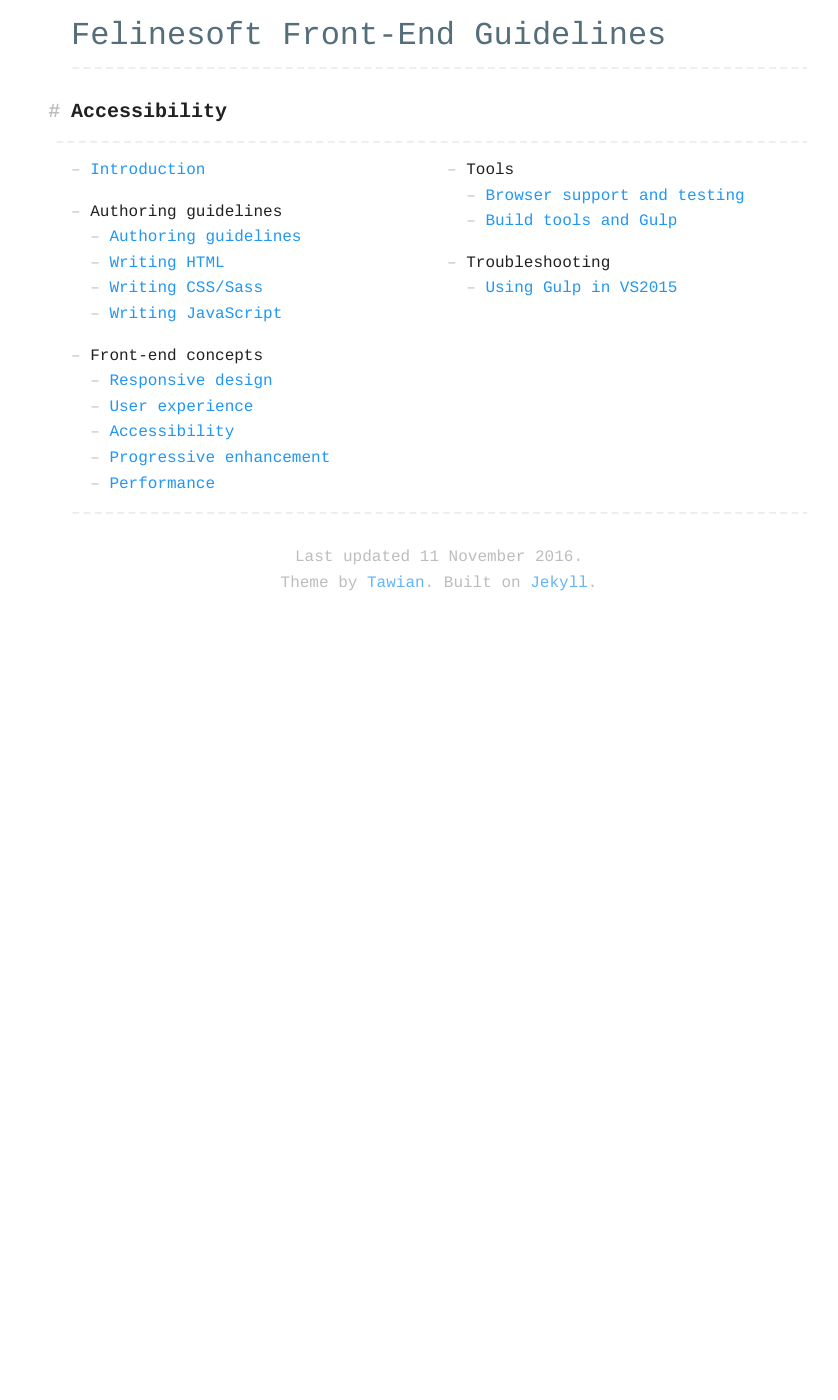
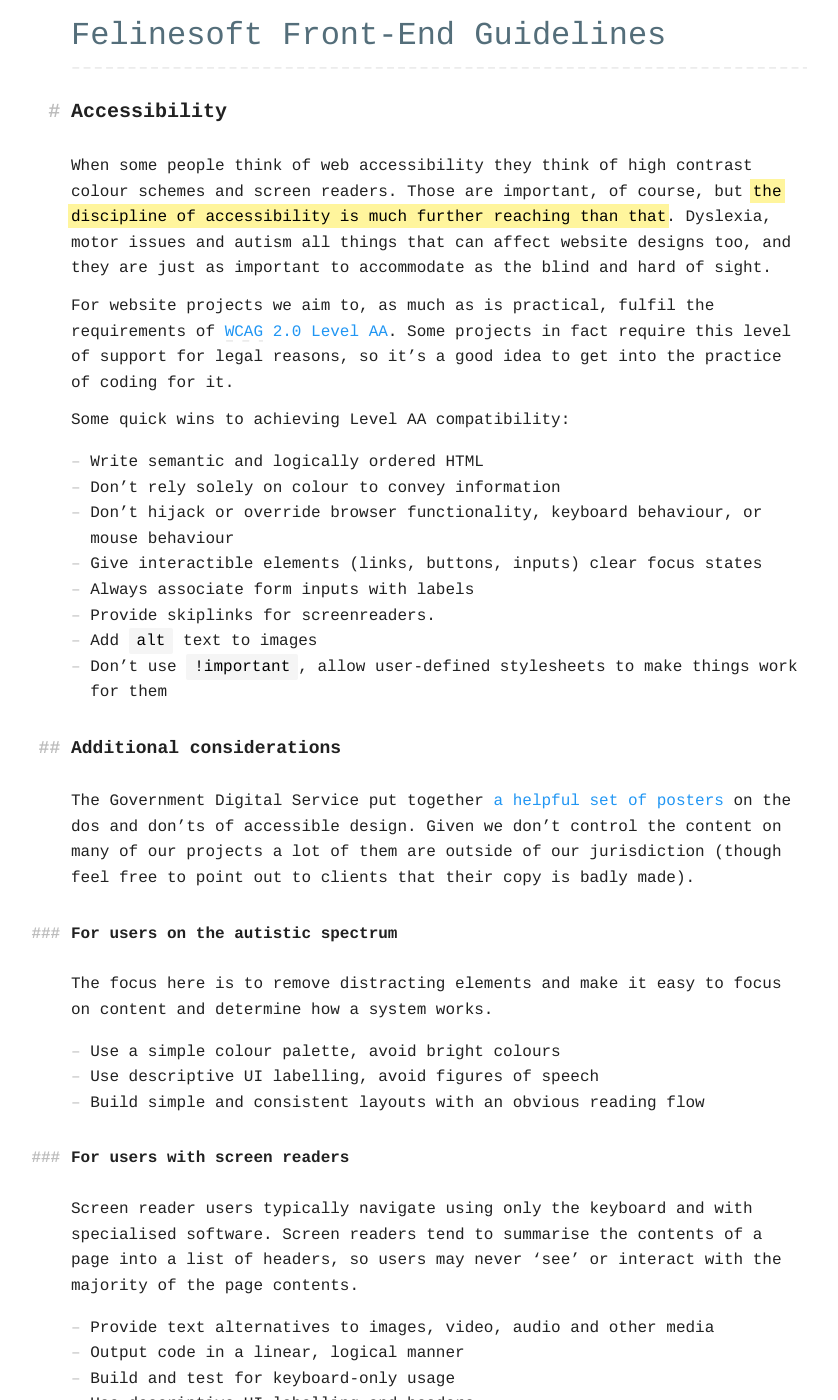
Before and after one commit to querkmachine/FSFrontEndDocs, a Jekyll site: the page built from concepts/accessibility.md, in a window 1280 px wide and 1400 px high. Shown: the whole window, without its empty margins (201-1039 px from the left). Built offline with Jekyll 4.4.1, drawn with Linux system fonts in a browser that asks for light colours; some of the changed text lies outside the part shown.

Commit message:
Accessibility page, version 1

```diff
--- a/concepts/accessibility.md
+++ b/concepts/accessibility.md
@@ -2,3 +2,80 @@
 layout: default
 title: Accessibility
 ---
+
+When some people think of web accessibility they think of high contrast colour schemes and screen readers. Those are important, of course, but <mark>the discipline of accessibility is much further reaching than that</mark>. Dyslexia, motor issues and autism all things that can affect website designs too, and they are just as important to accommodate as the blind and hard of sight.
+
+For website projects we aim to, as much as is practical, fulfil the requirements of [<abbr title="Web Content Accessibility Group">WCAG</abbr> 2.0 Level AA](https://www.wuhcag.com/wcag-checklist/). Some projects in fact require this level of support for legal reasons, so it's a good idea to get into the practice of coding for it.
+
+Some quick wins to achieving Level AA compatibility:
+
+* Write semantic and logically ordered HTML
+* Don't rely solely on colour to convey information
+* Don't hijack or override browser functionality, keyboard behaviour, or mouse behaviour
+* Give interactible elements (links, buttons, inputs) clear focus states
+* Always associate form inputs with labels
+* Provide skiplinks for screenreaders.
+* Add `alt` text to images
+* Don't use `!important`, allow user-defined stylesheets to make things work for them
+
+## Additional considerations
+
+The Government Digital Service put together [a helpful set of posters](https://accessibility.blog.gov.uk/2016/09/02/dos-and-donts-on-designing-for-accessibility/) on the dos and don'ts of accessible design.
+Given we don't control the content on many of our projects a lot of them are outside of our jurisdiction (though feel free to point out to clients that their copy is badly made).
+
+### For users on the autistic spectrum
+
+The focus here is to remove distracting elements and make it easy to focus on content and determine how a system works.
+
+* Use a simple colour palette, avoid bright colours
+* Use descriptive UI labelling, avoid figures of speech
+* Build simple and consistent layouts with an obvious reading flow
+
+### For users with screen readers
+
+Screen reader users typically navigate using only the keyboard and with specialised software. Screen readers tend to summarise the contents of a page into a list of headers, so users may never 'see' or interact with the majority of the page contents.
+
+* Provide text alternatives to images, video, audio and other media
+* Output code in a linear, logical manner
+* Build and test for keyboard-only usage
+* Use descriptive UI labelling and headers
+* Don't rely solely on appearance to determine content hierarchy
+* Don't rely on other document text formats to convey information (PDFs, Word documents)
+
+### For users with low vision
+
+Not all users of screen readers are blind, not all who don't use screen readers aren't. The focus here is in contrast, visibility and making sure things can get big.
+
+* Use strongly contrasting colours and a reasonable default font size (minimum of 16px on all screen sizes)
+* Ensure all copy is visible without scrolling horizontally, when the page is zoomed in 200%
+
+### For users with physical or motor disabilities
+
+Make common actions simple to perform and easy to find.
+
+* Make actionable elements large, and put sufficient space between them
+* Design with touch screens and speech navigation in mind
+* Don't require significant amounts of typing or scrolling to achieve common actions
+
+### For users who are deaf or hard of hearing
+
+Don't rely on audio for things!
+
+* Allow users to choose communication methods in contact forms; don't make telephone to the only means of contact
+* Don't rely on video or audio to convey information, or provide transcripts where you do
+* Don't use sound as a notifier or prompt, have a visual alternative
+
+### For users with dyslexia
+
+Typography and the formatting of text plays a large part in things being difficult to read. Underlines, italics and capitalisation change the shape of letters, making life harder for dyslexic people.
+
+* Use images and diagrams to convey complex information
+* Keep text left aligned
+* Keep content short and to the point
+* Don't use underlines, italics or capitals for emphasis
+* Don't force users to remember informaton
+* Don't rely on accurate spelling to achieve tasks
+
+## Testing for accessibility
+
+Simple accessibility testing can be carried out in your browser using the [Tota11y](http://khan.github.io/tota11y/) bookmarklet. This checks for simple violations like poor colour contrast, nonsensical ordering, insufficient labels and missing `alt` text. It also includes a 'screen reader wand', which provides a basic view as to what content is visible to screen readers.
```
